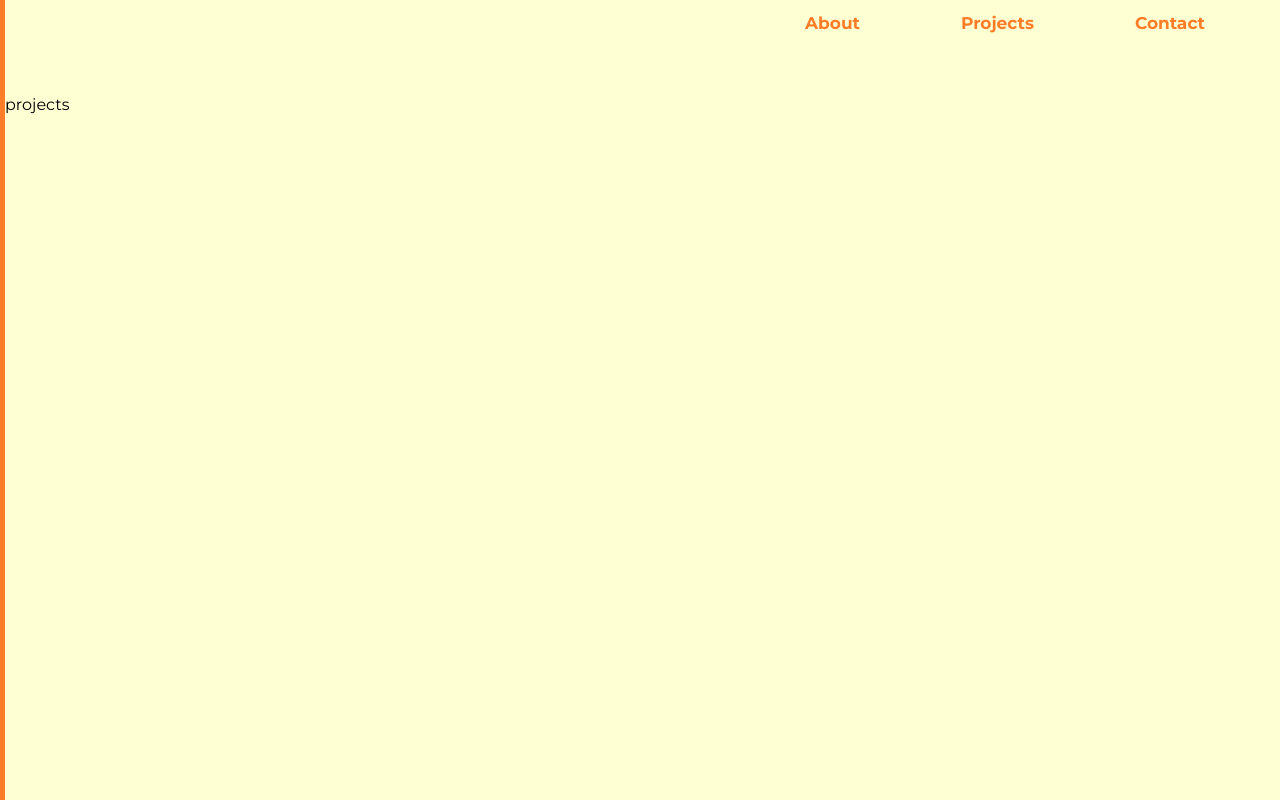
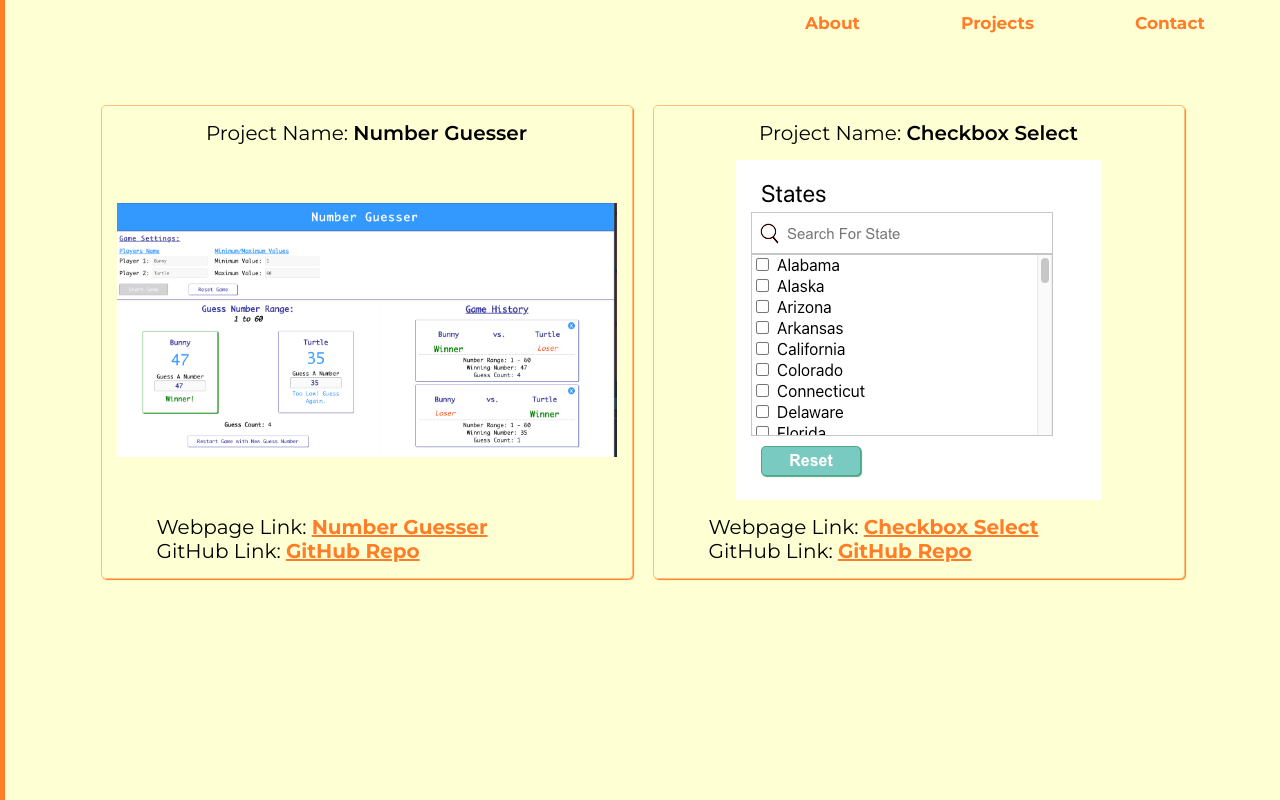
Before and after one commit to TimNguyen21/portfolio, a React (Create React App) app: page /projects in a window 1280 px wide. Built offline with nearby package versions, Linux system fonts and the light colour scheme.

Commit message:
[main] Created Project Cards for the Projects page of the portfolio

```diff
--- a/src/App.js
+++ b/src/App.js
@@ -1,4 +1,4 @@
-import { Router, Routes, Route } from "react-router-dom";
+import { Routes, Route } from "react-router-dom";
 import Main from './containers/main/Main';
 import Nav from './containers/nav/Nav';
 import Projects from './containers/projects/Projects';
--- /dev/null
+++ b/src/components/project-card/ProjectCard.js
@@ -0,0 +1,23 @@
+import './ProjectCard.scss';
+
+function ProjectCard (props) {
+    const { name, screenshotImage, pageLink, gitHubLink} = props;
+
+    return (
+        <div className={'project-card'}>
+            <div className={'project-card__name'}><span>Project Name: </span>{name}</div>
+            <div className={'project-card__screenshot'}><img src={screenshotImage} alt={name}/></div>
+            <div className={'project-card__page-links'}>
+                <div className={'project-card__page-link'}>
+                    <span>Webpage Link: </span><a href={pageLink} target='_blank'>{name}</a>
+                </div>
+                <div className={'project-card__page-link'}>
+                    <span>GitHub Link: </span><a href={gitHubLink} target='_blank'>GitHub Repo</a>
+                </div>
+            </div>
+
+        </div>
+    )
+}
+
+export default ProjectCard;
--- /dev/null
+++ b/src/components/project-card/ProjectCard.scss
@@ -0,0 +1,39 @@
+.project-card {
+    display: flex;
+    flex-direction: column;
+    justify-content: space-between;
+    align-items: center;
+    font-size: 20px;
+    border: 1px solid #FFBF78;
+    box-shadow: 1px 1px 1px #FF7D29;
+    width: 500px;
+    padding: 15px;
+    margin: 10px;
+    border-radius: 5px;
+
+    img {
+        width: 100%;
+        height: auto;
+        object-fit: contain;
+    }
+    a {
+        cursor: pointer;
+        color: #FF7D29;
+        font-weight: 700;
+    }
+
+    span {
+        font-weight: 400;
+    }
+
+    &__name {
+        font-weight: 600;
+        margin-bottom: 15px;
+    }
+
+    &__page-links {
+        margin-top: 10px;
+        align-self: flex-start;
+        padding-left: 40px;
+    }
+}
--- a/src/containers/projects/Projects.js
+++ b/src/containers/projects/Projects.js
@@ -1,10 +1,21 @@
 import './Projects.scss';
+import ProjectCard from '../../components/project-card/ProjectCard';
+import projectData from '../../data/ProjectData';
 
 function Projects () {
 
+    function renderProjectCards() {
+        return projectData.map(project => {
+            return <ProjectCard name={project.name}
+                                screenshotImage={project.screenshotImage}
+                                pageLink={project.pageLink}
+                                gitHubLink={project.gitHubLink}/>
+        });
+    }
+
     return (
         <div className={'projects'}>
-            projects
+            {renderProjectCards()}
         </div>
     )
 }
--- a/src/containers/projects/Projects.scss
+++ b/src/containers/projects/Projects.scss
@@ -1,3 +1,5 @@
 .projects {
-
+    display: flex;
+    flex-wrap: wrap;
+    justify-content: center;
 }
--- /dev/null
+++ b/src/data/ProjectData.js
@@ -0,0 +1,19 @@
+import checkboxSelectScreenshot from '../images/checkbox-select.png';
+import numberGuessScreenshot from '../images/number-guesser.png';
+
+const projectData = [
+    {id: 1,
+     name: 'Number Guesser',
+     screenshotImage: numberGuessScreenshot,
+     pageLink: 'https://tim-nguyen-number-guesser.netlify.app/',
+     gitHubLink: 'https://github.com/TimNguyen21/number-guesser-react'
+    },
+    {id: 2,
+     name: 'Checkbox Select',
+     screenshotImage: checkboxSelectScreenshot,
+     pageLink: 'https://checkbox-select.netlify.app/',
+     gitHubLink: 'https://github.com/TimNguyen21/checkbox-select'
+    }
+];
+
+export default projectData;
```
Also changed, not shown: src/images/checkbox-select.png (added), src/images/number-guesser.png (added).
